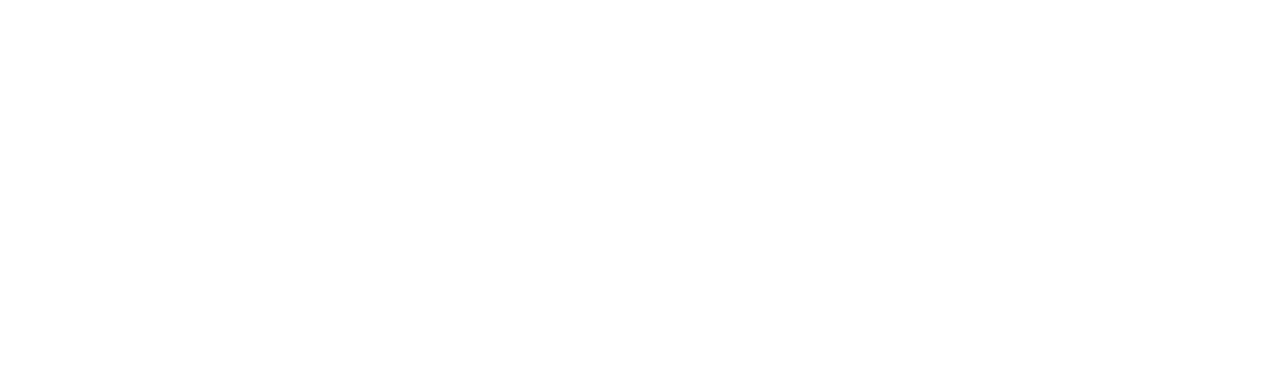
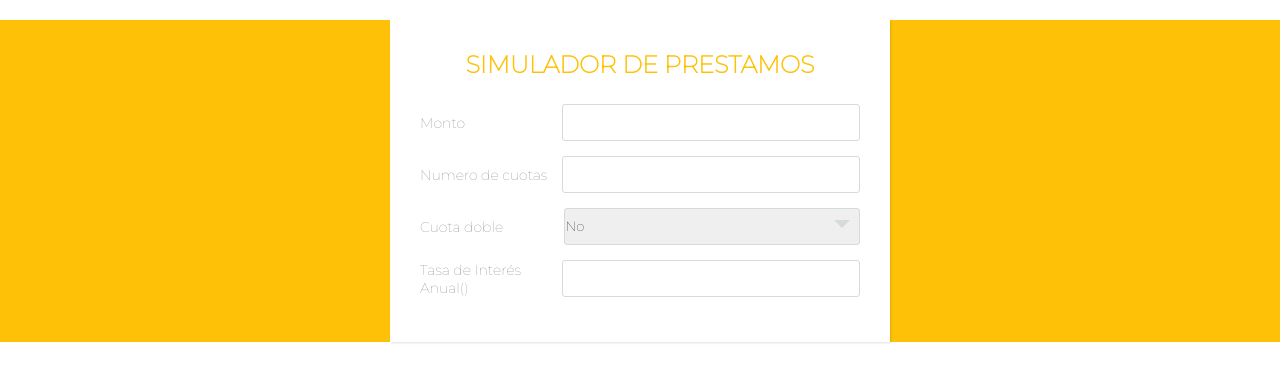
Before and after one commit to Larrygf02/loan-payment-calculator-front, a Vue app: page / in a window 1280 px wide. Shown: the top 382 px of the page. Built offline with nearby package versions, Linux system fonts and the light colour scheme.

Commit message:
Add styles in form

```diff
--- a/src/App.vue
+++ b/src/App.vue
@@ -14,12 +14,16 @@ export default {
 </script>
 
 <style>
+@import url('https://fonts.googleapis.com/css2?family=Montserrat:wght@100&display=swap');
+* {
+  margin: 0;
+  padding: 0;
+  box-sizing: border-box;
+  font-family: 'Montserrat', sans-serif;
+}
+
 #app {
-  font-family: Avenir, Helvetica, Arial, sans-serif;
-  -webkit-font-smoothing: antialiased;
-  -moz-osx-font-smoothing: grayscale;
-  text-align: center;
-  color: #2c3e50;
-  margin-top: 60px;
+  background: #fec107;
+  padding: 0 10px;
 }
 </style>
--- a/src/components/HelloWorld.vue
+++ b/src/components/HelloWorld.vue
@@ -1,6 +1,31 @@
 <template>
-  <div class="hello">
-
+  <div class="main">
+    <div class="title">
+      Simulador de Prestamos
+    </div>
+    <div class="form">
+      <div class="input_field">
+        <label for="">Monto</label>
+        <input type="number" class="input">
+      </div>
+      <div class="input_field">
+        <label for="">Numero de cuotas</label>
+        <input type="number" class="input">
+      </div>
+      <div class="input_field">
+        <label for="">Cuota doble</label>
+        <div class="custom_select">
+          <select>
+            <option value="false">No</option>
+            <option value="true">Si</option>
+          </select>
+        </div>
+      </div>
+      <div class="input_field">
+        <label for="">Tasa de Interés Anual()</label>
+        <input type="number" class="input">
+      </div>
+    </div>
   </div>
 </template>
 
@@ -15,18 +40,76 @@ export default {
 
 <!-- Add "scoped" attribute to limit CSS to this component only -->
 <style scoped>
-h3 {
-  margin: 40px 0 0;
-}
-ul {
-  list-style-type: none;
-  padding: 0;
-}
-li {
-  display: inline-block;
-  margin: 0 10px;
-}
-a {
-  color: #42b983;
-}
+  .main {
+    max-width: 500px;
+    width: 100%;
+    background: #fff;
+    margin: 20px auto;
+    padding: 30px;
+    box-shadow: 1px 1px 2px rgba(0,0,0,0.125);
+  }
+  .main .title {
+    font-size: 24px;
+    font-weight: 700;
+    margin-bottom: 25px;
+    color: #fec107;
+    text-transform: uppercase;
+    text-align: center;
+  }
+  .main .form {
+    width: 100%;
+  }
+
+  .main .form .input_field {
+    margin-bottom: 15px;
+    display: flex;
+    align-items: center;
+  }
+
+  .main .form .input_field label {
+    width: 200px;
+    color: #757575;
+    margin-right: 10px;
+    font-size: 14px;
+  }
+
+  .main .form .input_field .input {
+    width: 100%;
+    outline: none;
+    border: 1px solid #d5dbd9;
+    font-size: 15px;
+    padding: 8px 10px;
+    border-radius: 3px;
+    transition: all 0.3s ease;
+  }
+
+  .main .form .input_field .custom_select {
+    position: relative;
+    width: 100%;
+    height: 37px;
+  }
+
+  .main .form .input_field .custom_select select{
+    -webkit-appearance: none;
+    appearance: none;
+    border: 1px solid #d5dbd9;
+    width: 100%;
+    height: 100%;
+    border-radius: 3px;
+    outline: none;
+  }
+
+  .main .form .input_field .custom_select:before {
+    content: "";
+    position: absolute;
+    top: 12px;
+    right: 10px;
+    border: 8px solid;
+    border-color: #d5dbd9 transparent transparent transparent;
+    pointer-events: none;
+  }
+
+  .main .form .input_field .input:focus{
+    border: 1px solid #fec107;
+  }
 </style>
```
